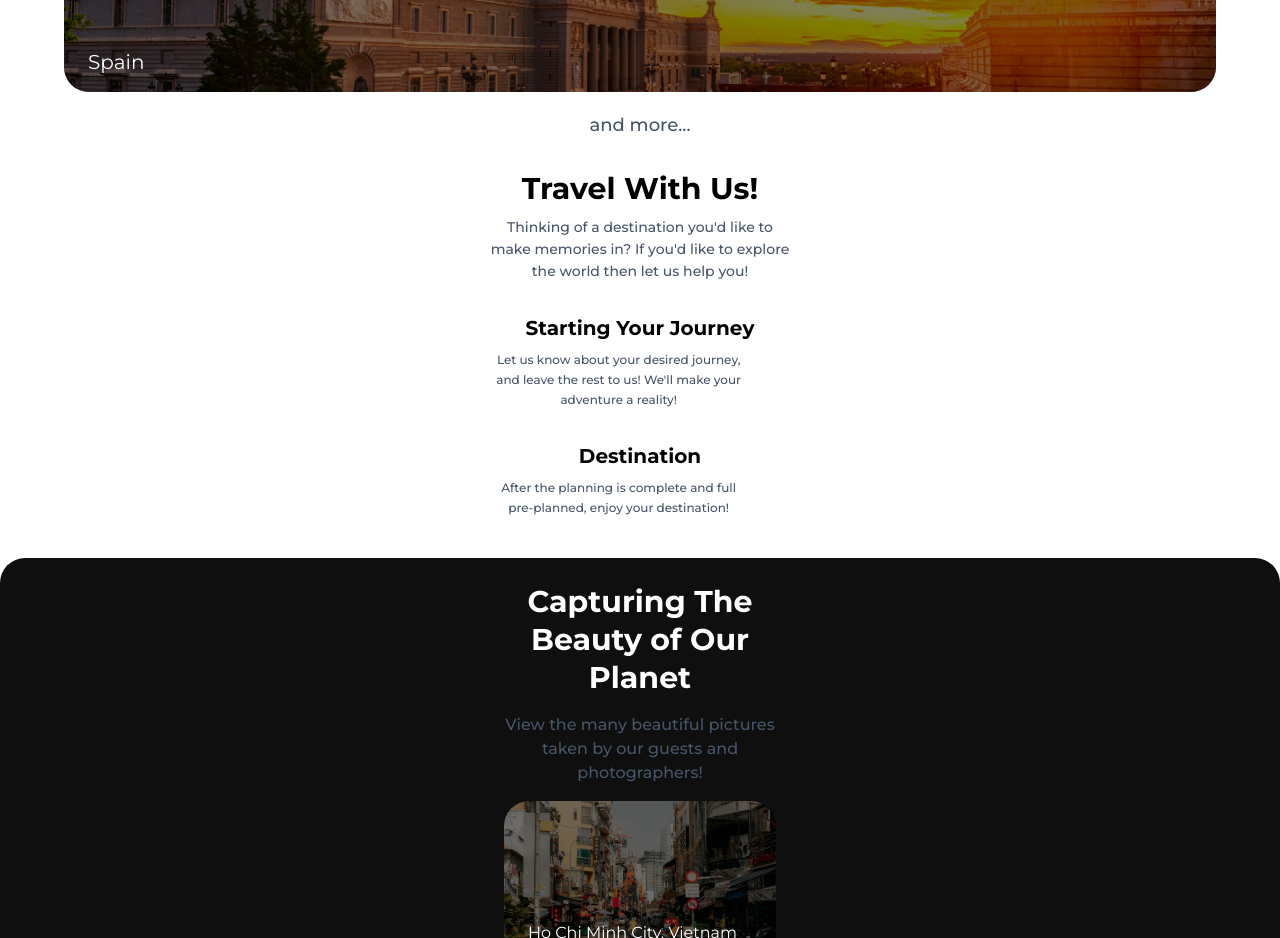
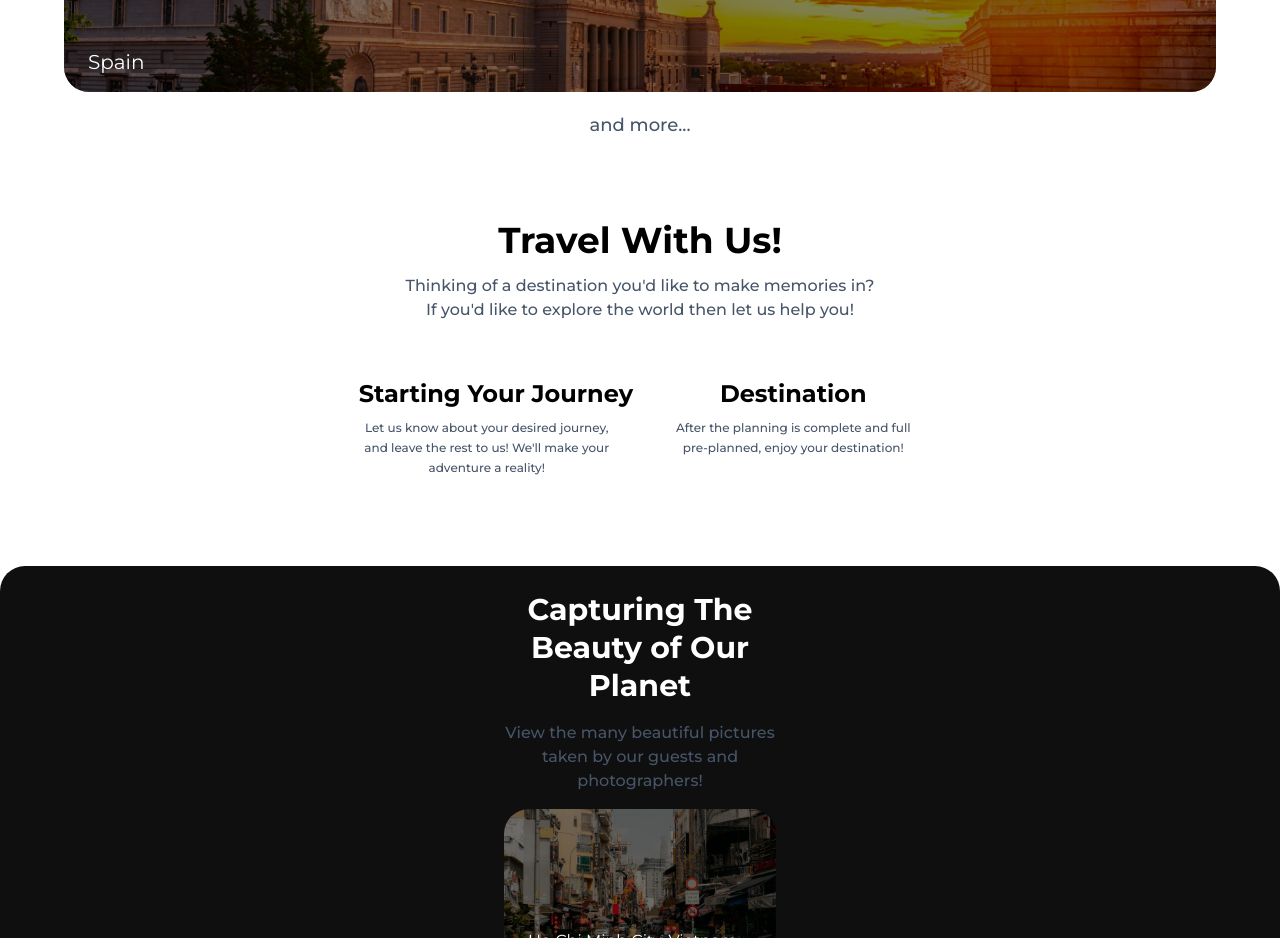
Before and after one commit to Nero1889/Project-5---GeoGo, a React (Vite) app: page / in a window 1280 px wide. Shown: the part 2080-3018 px from the top of the page. Built offline with nearby package versions, Linux system fonts and the light colour scheme; a web font is replaced by a local one.

Commit message:
Update travel.css

```diff
--- a/src/travel.css
+++ b/src/travel.css
@@ -42,11 +42,18 @@
     margin-top: -.7rem;
     font-weight: 500;
 }
+#travel-desc-container {
+    display: flex;
+    flex-direction: column;
+    align-items: center;
+}
 #with-container {
     margin-top: 2rem;
 }
 #with-title, .sub-with-title {
     color: var(--txt-hvr);
+}
+#with-title {
     font-size: var(--size-3xl);
 }
 #with-desc {
@@ -85,7 +92,29 @@
     .travel-title {
         font-size: var(--size-xl);
     }
+    #sub-travel-desc-container {
+        display: flex;
+        gap: 2rem;
+    }
     #more-txt {
         font-size: var(--size-lg);
     }
+    #with-title {
+        font-size: var(--size-4xl);
+        margin-top: 3rem;
+    }
+    #with-desc {
+        font-size: var(--size-base);
+        margin-top: .7rem;
+        width: 45ch;
+    }
+    .sub-with-container {
+        margin-top: 3.5rem;
+    }
+    .sub-with-title {
+        font-size: var(--size-2xl);
+    }
+    .sub-with-desc {
+        margin-bottom: 3rem;
+    }
 }
```
